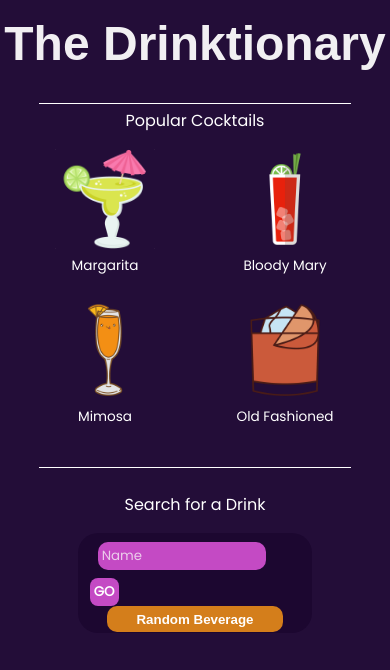
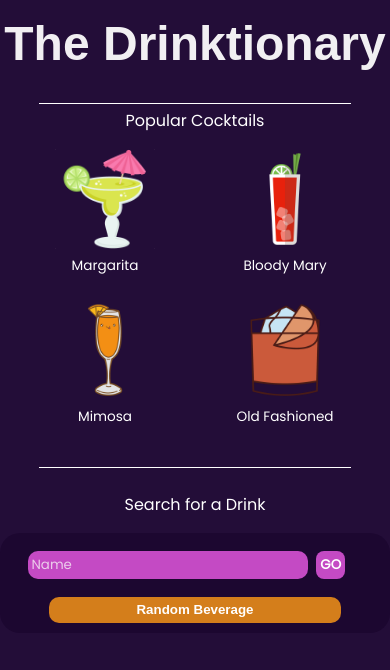
Before and after one commit to shawncace/drink-recipe-react, a React (Create React App) app: page / in a window 390 px wide. Shown: the top 670 px of the page. Built offline with nearby package versions, Linux system fonts and the light colour scheme; a web font is replaced by a local one.

Commit message:
responsive styling

```diff
--- a/src/index.css
+++ b/src/index.css
@@ -305,6 +305,8 @@ body {
   .recipe-container {
     display: flex;
     flex-direction: column;
+    /* outline: 1px solid red; */
+    width: 100vw;
   }
 
   .find-drink-container {
```
